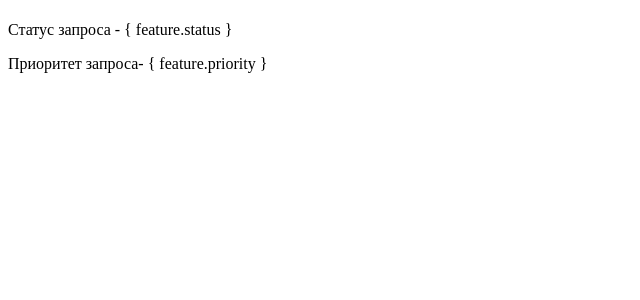
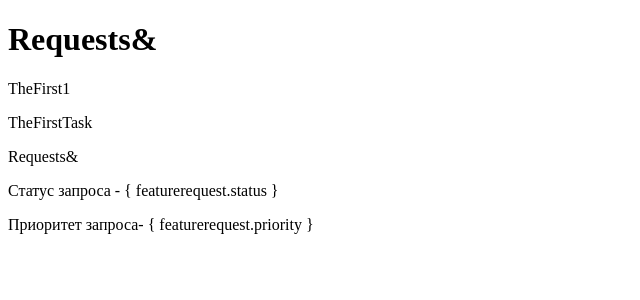
Before and after one commit to garMBB/WEB, a Django app: page /quality/feature_list/1/ in a window 1280 px wide. Shown: the part 116-416 px from the top of the page, without its empty margins (0-640 px from the left). Run offline with Django 5.2, Linux system fonts and the light colour scheme; data comes from the database, SQL or seed files in the repository.

Commit message:
first version

```diff
--- a/quality_control/templates/quality_control/feature_detail.html
+++ b/quality_control/templates/quality_control/feature_detail.html
@@ -1,11 +1,11 @@
 {% extends 'base/base.html' %}
 
 {% block content %}
-    <h1>{{ feature.title }}</h1>
-    <p>{{ feature.project }}<p>
-    <p>{{ feature.task }}</p>
-    <p>{{ feature.description }}</p>
-    <p>Статус запроса - { feature.status }</p>
-    <p>Приоритет запроса- { feature.priority }</p>
+    <h1>{{ featurerequest.title }}</h1>
+    <p>{{ featurerequest.project }}<p>
+    <p>{{ featurerequest.task }}</p>
+    <p>{{ featurerequest.description }}</p>
+    <p>Статус запроса - { featurerequest.status }</p>
+    <p>Приоритет запроса- { featurerequest.priority }</p>
 
 {% endblock %}
```
Also changed, not shown: quality_control/templates/quality_control/bug_detail.html (+6 -6 lines).
